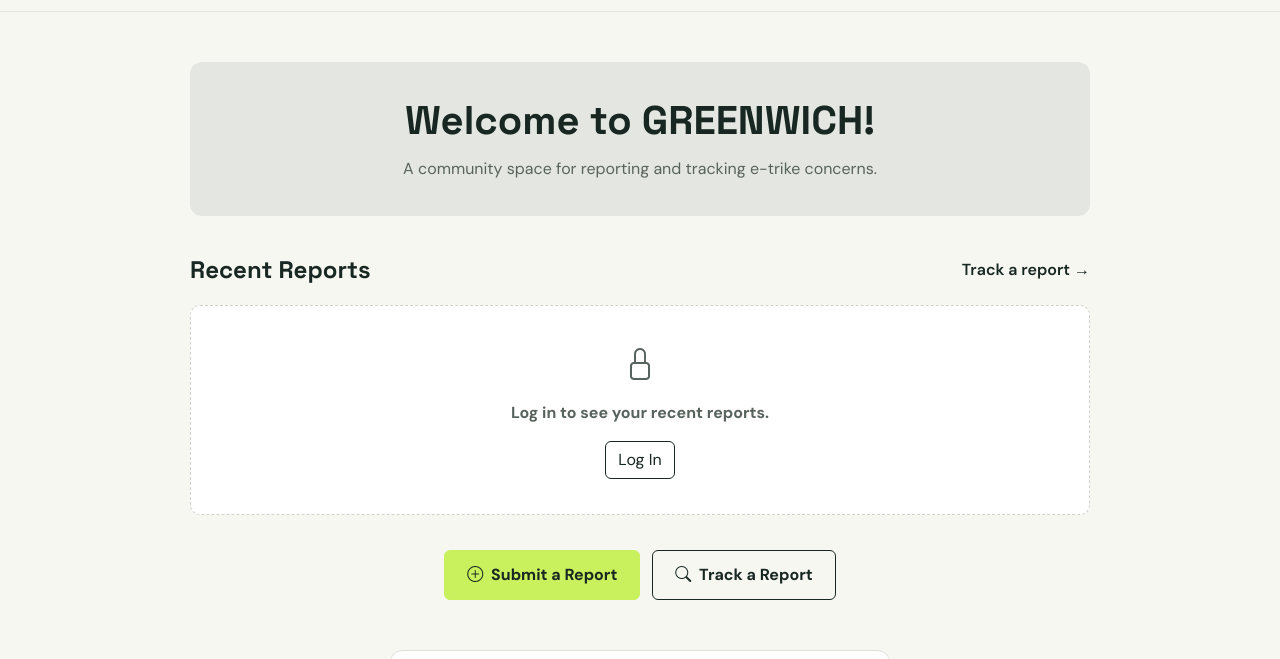
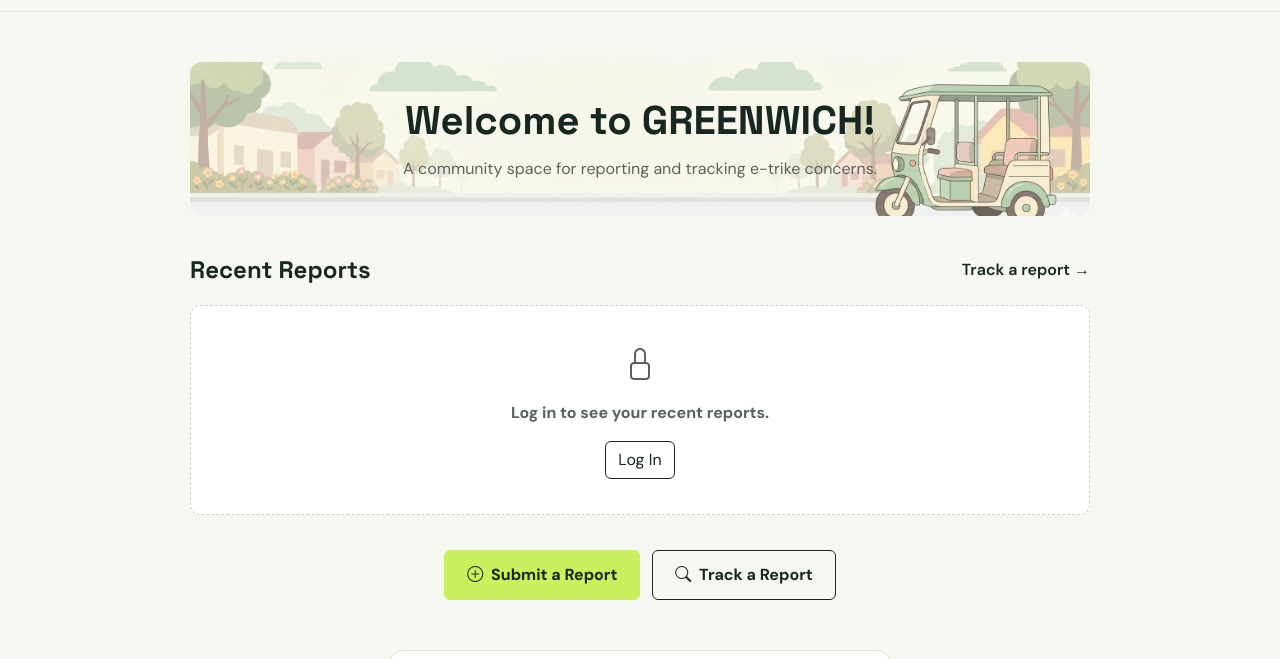
Before and after one commit to fallp3n/GREENWHICH---CITIZEN-REPORTING-WEBSITE, a plain HTML site: page Citizen Reporting Website/Citizen Reporting Website/index.html in a window 1280 px wide. Shown: the part 64-723 px from the top of the page. Drawn offline with nearby package versions, Linux system fonts and the light colour scheme.

Commit message:
Add e-trike background to homepage welcome banner

```diff
--- a/Citizen Reporting Website/Citizen Reporting Website/index.html
+++ b/Citizen Reporting Website/Citizen Reporting Website/index.html
@@ -53,15 +53,21 @@
             padding: 50px 20px 80px;
         }
 
+
         .welcome-panel {
             width: 100%;
             max-width: 900px;
             margin: 0 auto 40px;
             padding: 35px 30px;
-            background: #e4e7e1;
+            background-color: #e4e7e1;
+            background-image: url("images/etrike-banner.jpg");
+            background-size: cover;
+            background-position: center;
+            background-repeat: no-repeat;
             border-radius: 12px;
             text-align: center;
         }
+
 
             .welcome-panel h1 {
                 font-family: var(--display-font);
```
Also changed, not shown: Citizen Reporting Website/Citizen Reporting Website/images/etrike-banner.jpg (added).
